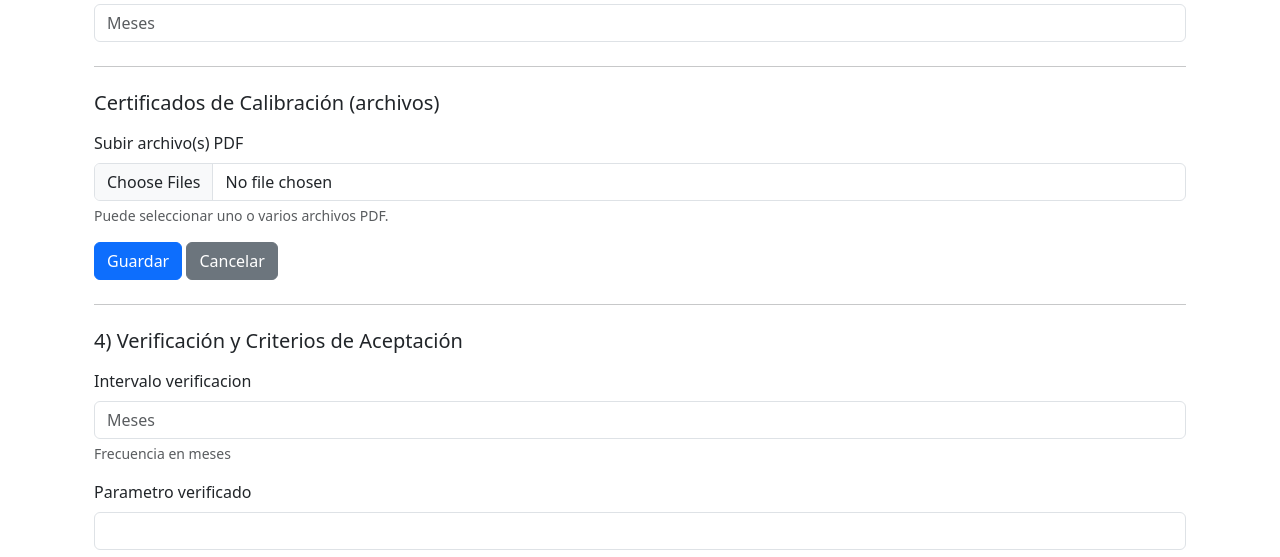
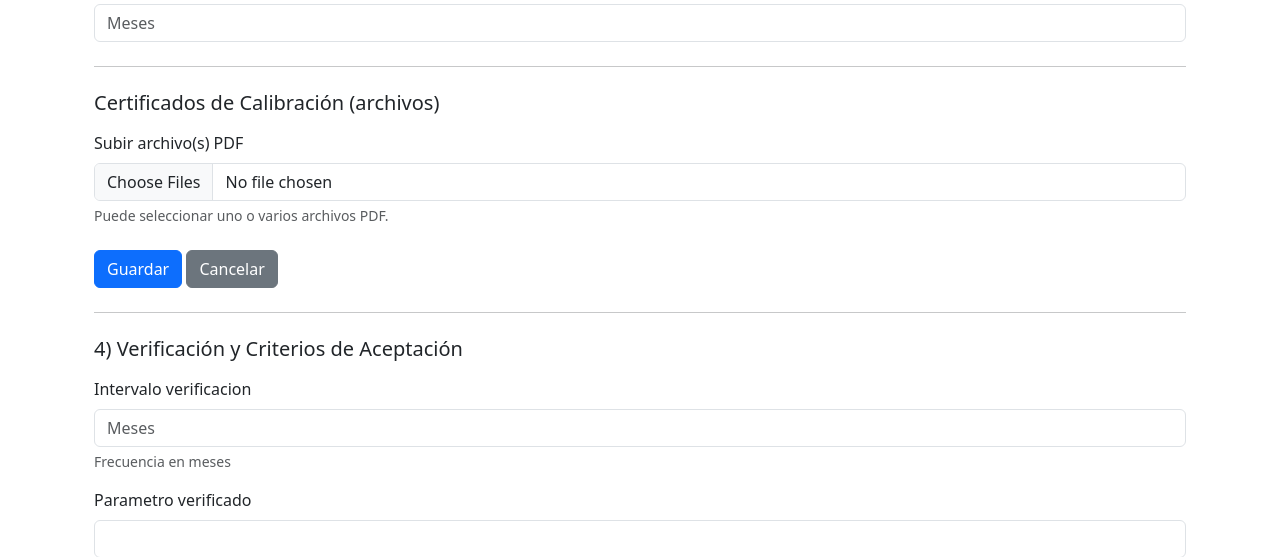
Before and after one commit to ortizpy/metrapp, a Django app: page /instrumentos/nuevo/ in a window 1280 px wide. Shown: the part 2103-2660 px from the top of the page. Run offline with Django 5.2, Linux system fonts and the light colour scheme; the visitor is signed in with stand-in values (Sample User, id 1).

Commit message:
Actualizacion de registrar_instrumento.html

```diff
--- a/gestion_instrumentos/templates/gestion_instrumentos/registrar_instrumento.html
+++ b/gestion_instrumentos/templates/gestion_instrumentos/registrar_instrumento.html
@@ -97,9 +97,10 @@
             <div class="form-text">Puede seleccionar uno o varios archivos PDF.</div>
         </div>
 
-        <button type="submit" class="btn btn-primary">Guardar</button>
-        <a href="{% url 'dashboard' %}" class="btn btn-secondary">Cancelar</a>
-
+        <div class="mt-4">
+            <button type="submit" class="btn btn-primary">Guardar</button>
+            <a href="{% url 'dashboard' %}" class="btn btn-secondary">Cancelar</a>
+        </div>
         <hr class="my-4">
         <h5 class="mb-3">4) Verificación y Criterios de Aceptación</h5>
 
```
